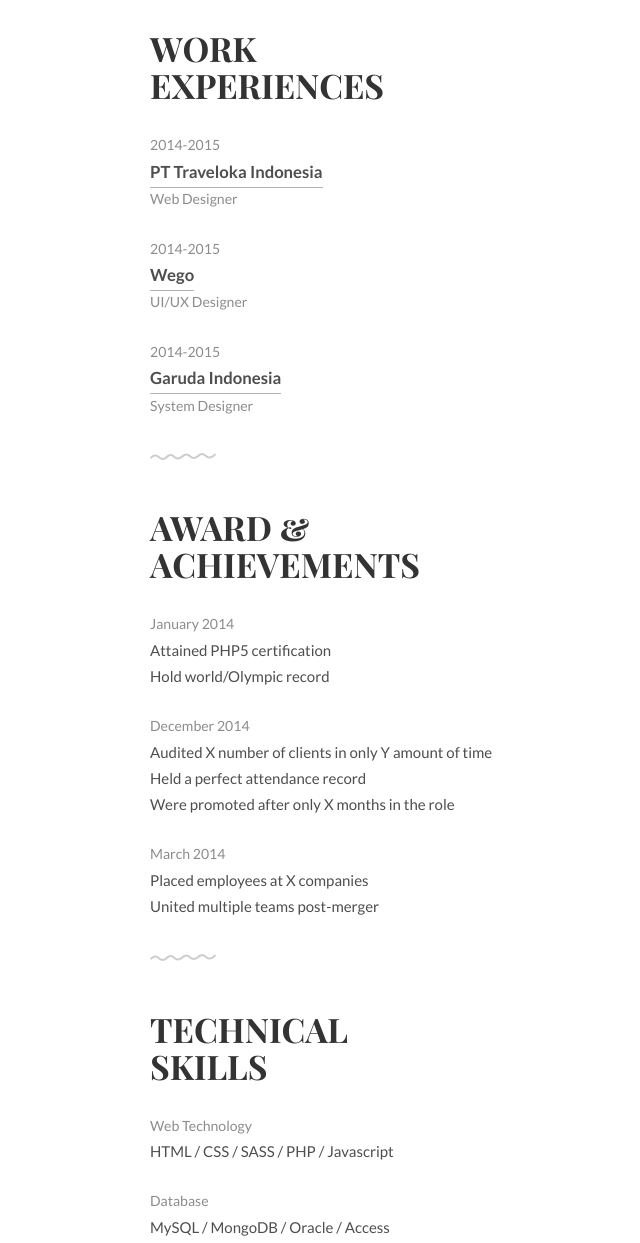
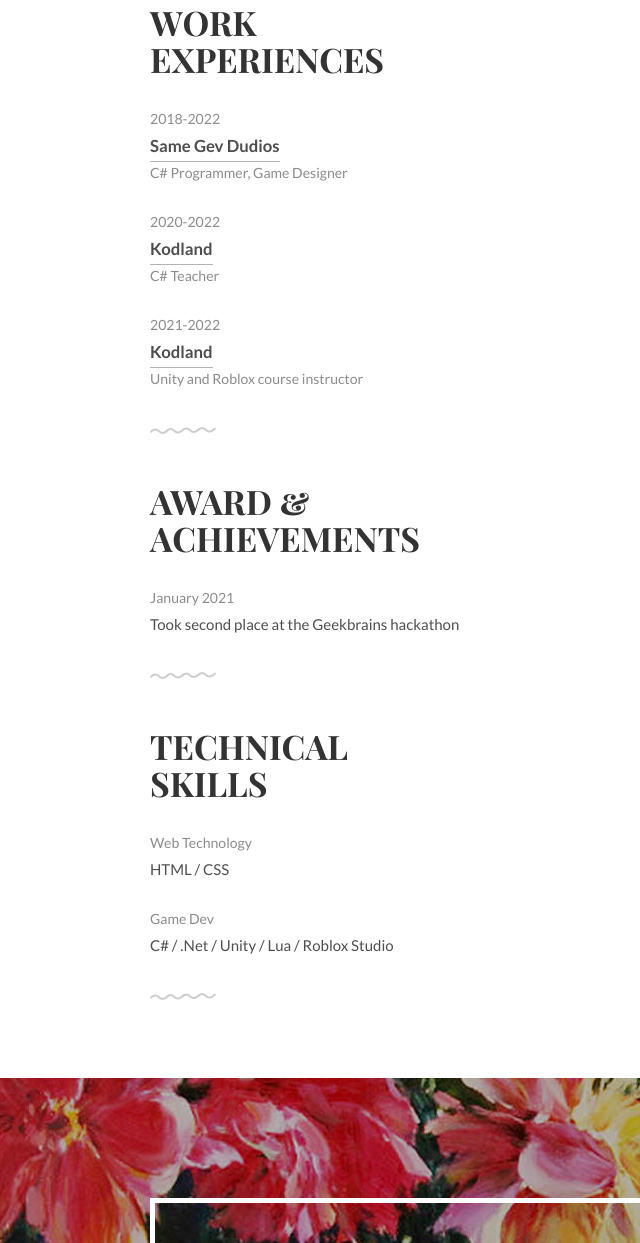
Before and after one commit to alexandergm/alexandergm.github.io, a plain HTML site: page index.html in a window 1280 px wide. Shown: the part 521-1764 px from the top of the page, without its empty margins (179-819 px from the left). Drawn offline with Linux system fonts and the light colour scheme.

Commit message:
Update index.html

```diff
--- a/index.html
+++ b/index.html
@@ -1,7 +1,7 @@
 <!DOCTYPE html>
 <html>
 <head>
-    <title>Draco by @afnizarnur</title>
+    <title>Alexander</title>
     <meta charset="utf-8" />
     <meta name="viewport" content="width=device-width, initial-scale=1">
     <meta name="description" content="Draco is free PSD &amp; HTML template by @afnizarnur">
@@ -16,7 +16,7 @@
 	<style>
 		.intro h1:before {
 			/* Edit this with your name or anything else */
-			content: 'DRACO';
+			content: 'Alexander';
 		}
 	</style>
 </head>
@@ -43,7 +43,7 @@
 	<!-- Introduction -->
 	<div class="intro section" id="about">
 		<div class="container">
-			<p>Hi, I’m Draco the Dragon</p>
+			<p>Hi, I’m Alexander Vasilyev</p>
 			<div class="units-row units-split wrap">
 				<div class="unit-20">
 					<img src="img/ava.jpg" alt="Avatar">
@@ -52,7 +52,7 @@
 					<h1>I live in<br><span id="typed"></span></h1>
 				</div>
 				<p>
-					Draco is a constellation in the far northern sky. Its name is Latin for dragon. Draco is circumpolar (that is, never setting) for many observers in the northern hemisphere. It was one of the 48 constellations listed by the 2nd century astronomer Ptolemy.
+					«The more experienced the programmer, the more he is aware of the paucity of his knowledge and skills».
 				</p>
 			</div>
 		</div>
@@ -63,19 +63,19 @@
 		<div class="container">
 			<h1>Work<br>Experiences</h1>
 			<ul class="work-list">
-				<li>2014-2015</li>
-				<li><a href="#">PT Traveloka Indonesia</a></li>
-				<li>Web Designer</li>
+				<li>2018-2022</li>
+				<li><a href="#">Same Gev Dudios</a></li>
+				<li>C# Programmer, Game Designer</li>
 			</ul>
 			<ul class="work-list">
-				<li>2014-2015</li>
-				<li><a href="#">Wego</a></li>
-				<li>UI/UX Designer</li>
+				<li>2020-2022</li>
+				<li><a href="#">Kodland</a></li>
+				<li>C# Teacher</li>
 			</ul>
 			<ul class="work-list">
-				<li>2014-2015</li>
-				<li><a href="#">Garuda Indonesia</a></li>
-				<li>System Designer</li>
+				<li>2021-2022</li>
+				<li><a href="#">Kodland</a></li>
+				<li>Unity and Roblox course instructor</li>
 			</ul>
 		</div>
 	</div>
@@ -85,20 +85,8 @@
 		<div class="container">
 			<h1>Award &amp;<br>Achievements</h1>
 			<ul class="award-list list-flat">
-				<li>January 2014</li>
-				<li>Attained PHP5 certification</li>
-				<li>Hold world/Olympic record</li>
-			</ul>
-			<ul class="award-list list-flat">
-				<li>December 2014</li>
-				<li>Audited X number of clients in only Y amount of time</li>
-				<li>Held a perfect attendance record</li>
-				<li>Were promoted after only X months in the role</li>
-			</ul>
-			<ul class="award-list list-flat">
-				<li>March 2014</li>
-				<li>Placed employees at X companies</li>
-				<li>United multiple teams post-merger</li>
+				<li>January 2021</li>
+				<li>Took second place at the Geekbrains hackathon</li>
 			</ul>
 		</div>
 	</div>
@@ -109,15 +97,11 @@
 			<h1>Technical<br>Skills</h1>
 			<ul class="skill-list list-flat">
 				<li>Web Technology</li>
-				<li>HTML / CSS / SASS / PHP / Javascript</li>
+				<li>HTML / CSS</li>
 			</ul>
 			<ul class="skill-list list-flat">
-				<li>Database</li>
-				<li>MySQL / MongoDB / Oracle / Access</li>
-			</ul>
-			<ul class="skill-list list-flat">
-				<li>Framework</li>
-				<li>Laravel / CodeIgniter / Zend / Ruby On Rails</li>
+				<li>Game Dev</li>
+				<li>C# / .Net / Unity / Lua / Roblox Studio</li>
 			</ul>
 		</div>
 	</div>
@@ -133,14 +117,12 @@
 		<div class="container">
 			<div class="units-row">
 			    <div class="unit-50">
-			    	<p>Handcrafted by Afnizar Nur Ghifari</p>
+			    	<p>Handcrafted by AlexanderOoGM</p>
 			    </div>
 			    <div class="unit-50">
 					<ul class="social list-flat right">
-						<li><a href="mailto:afnizarhilmi@gmail.com"><i class="fa fa-send"></i></a></li>
-						<li><a href="http://twitter.com/afnizarnur"><i class="fa fa-twitter"></i></a></li>
-						<li><a href="http://dribbble.com/afnizarnur"><i class="fa fa-dribbble"></i></a></li>
-						<li><a href="http://behance.com/afnizarnur"><i class="fa fa-behance"></i></a></li>
+						<li><a href="https://t.me/AlexanerGM"><i class="fa fa-send"></i></a></li>
+						<li><a href="play.google.com/store/apps/developer?id=Same+Gev+Dudios"><i class="fa fa-dribbble"></i></a></li>
 					</ul>
 			    </div>
 			</div>
```
